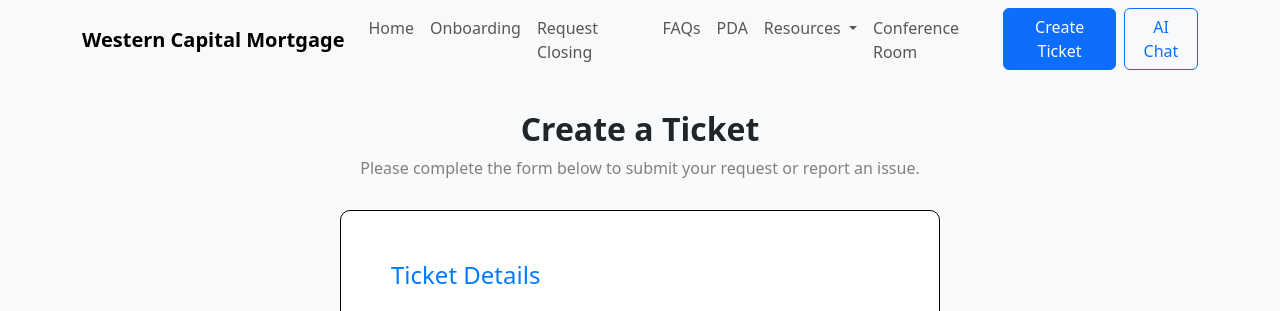
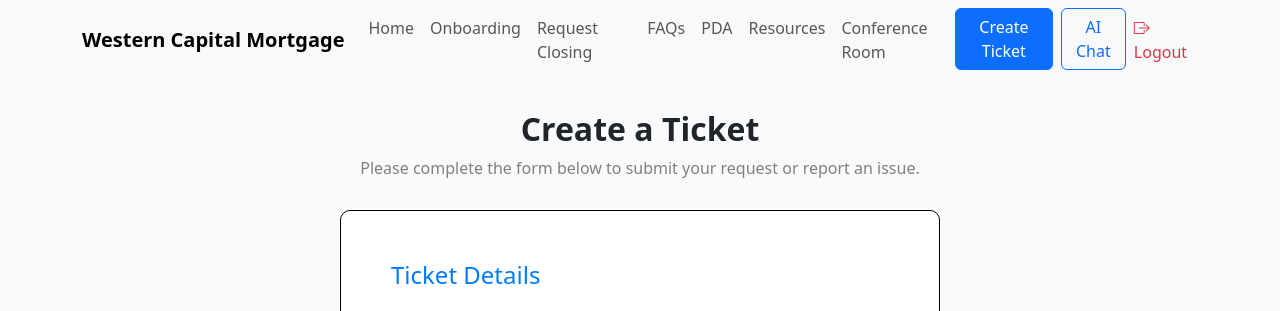
Before and after one commit to mustansirbharmal-portfolio/Demo745, a Flask app: page /create-ticket in a window 1280 px wide. Shown: the top 311 px of the page. Run offline with Flask 3, Linux system fonts and the light colour scheme; the visitor is signed in with stand-in values (Sample User, id 1); some libraries are stand-ins or nearby versions.

Commit message:
Update ticket.html

```diff
--- a/templates/ticket.html
+++ b/templates/ticket.html
@@ -82,7 +82,7 @@
 
 
     <nav class="navbar navbar-expand-lg navbar-light bg-light">
-        <div class="container" >
+        <div class="container">
             <a class="navbar-brand" href="#" style="font-weight: bold;">Western Capital Mortgage</a>
             <button class="navbar-toggler" type="button" data-bs-toggle="collapse" data-bs-target="#navbarNav" aria-controls="navbarNav" aria-expanded="false" aria-label="Toggle navigation">
                 <span class="navbar-toggler-icon"></span>
@@ -94,20 +94,16 @@
                     <li class="nav-item"><a class="nav-link" href="/closing-request">Request Closing</a></li>
                     <li class="nav-item"><a class="nav-link" href="/faq">FAQs</a></li>
                     <li class="nav-item"><a class="nav-link" href="/pda">PDA</a></li>
-                    <li class="nav-item dropdown">
-                        <a class="nav-link dropdown-toggle" href="/resources" id="navbarDropdown" role="button" data-bs-toggle="dropdown" aria-expanded="false">
-                            Resources
+                    <li class="nav-item"><a class="nav-link" href="/resources">Resources</a></li>
+                    <li class="nav-item"><a class="nav-link" href="/room_scheduling">Conference Room</a></li>
+                    <li class="nav-item"><a class="btn btn-primary me-2" href="/create-ticket">Create Ticket</a></li>
+                    <li class="nav-item">
+                        <a class="btn btn-outline-primary mt-sm-3 mt-md-3 mt-lg-0 mt-xl-0" href="#">AI Chat</a>
+                    </li>
+                    <li class="nav-item">
+                        <a class="nav-link text-danger" href="/logout" onclick="return confirm('Are you sure you want to logout?')">
+                            <i class="bi bi-box-arrow-right"></i> Logout
                         </a>
-                        <ul class="dropdown-menu mb-sm-2 mb-md-2" aria-labelledby="navbarDropdown">
-                            <li ><a class="dropdown-item" href="/room_scheduling">Conference Rooms</a></li>
-                        </ul>
-                    </li>
-                    <li class="nav-item"><a class="nav-link" href="/room_scheduling">Conference Room</a></li>
-                    <li class="nav-item"><a class="btn btn-primary me-2 me-lg-2 me-md-2" href="/create-ticket">Create Ticket</a></li>
-                    <!-- <li class="nav-item"><a class="btn btn-primary me-2 me-lg-2 me-md-2" href="/">Create Ticket</a></li> -->
-
-                    <li class="nav-item">
-                        <a class="btn btn-outline-primary" href="#">AI Chat</a>
                     </li>
                 </ul>
             </div>
```
